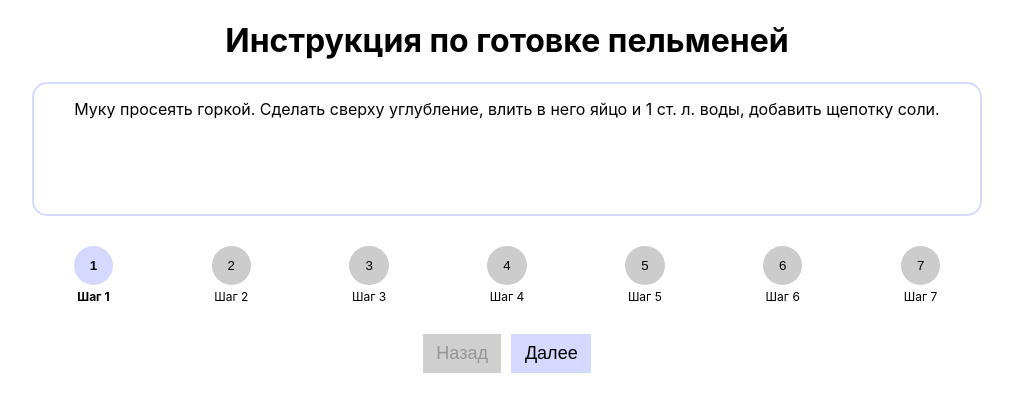
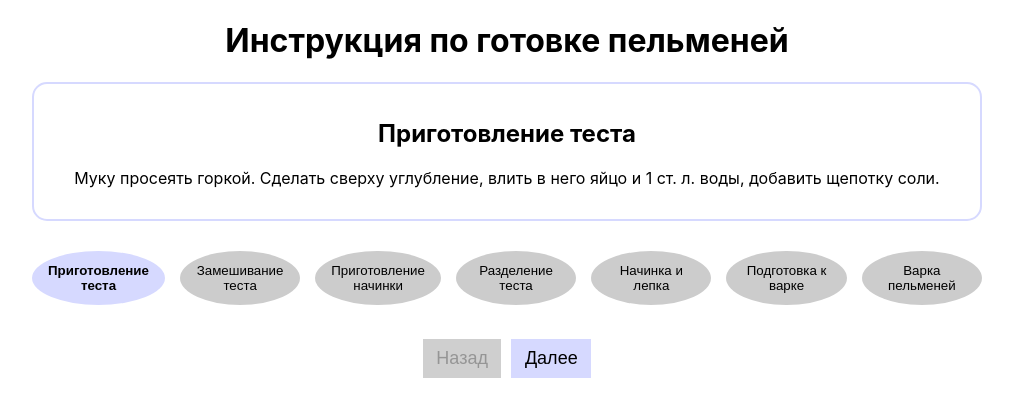
Before and after one commit to arsenyevdmitry/ResultSchool-project-1, a React (Create React App) app: page / in a window 1280 px wide. Shown: the top 416 px of the page, without its empty margins (133-1146 px from the left). Built offline with nearby package versions, Linux system fonts and the light colour scheme.

Commit message:
upd. cooking instructions

```diff
--- a/src/App.js
+++ b/src/App.js
@@ -34,7 +34,8 @@ export const App = () => {
 				<h1>Инструкция по готовке пельменей</h1>
 				<div className={styles.steps}>
 					<div className={styles["steps-content"]}>
-						{steps[activeIndex].content}
+						<h2>{steps[activeIndex].title}</h2>
+						<p>{steps[activeIndex].content}</p>
 					</div>
 					<ul className={styles["steps-list"]}>
 						{steps.map((step, index) => (
@@ -50,9 +51,8 @@ export const App = () => {
 									className={styles["steps-item-button"]}
 									onClick={() => handleStepClick(index)}
 								>
-									{index + 1}
+									{step.title}
 								</button>
-								Шаг {index + 1}
 							</li>
 						))}
 					</ul>
```
